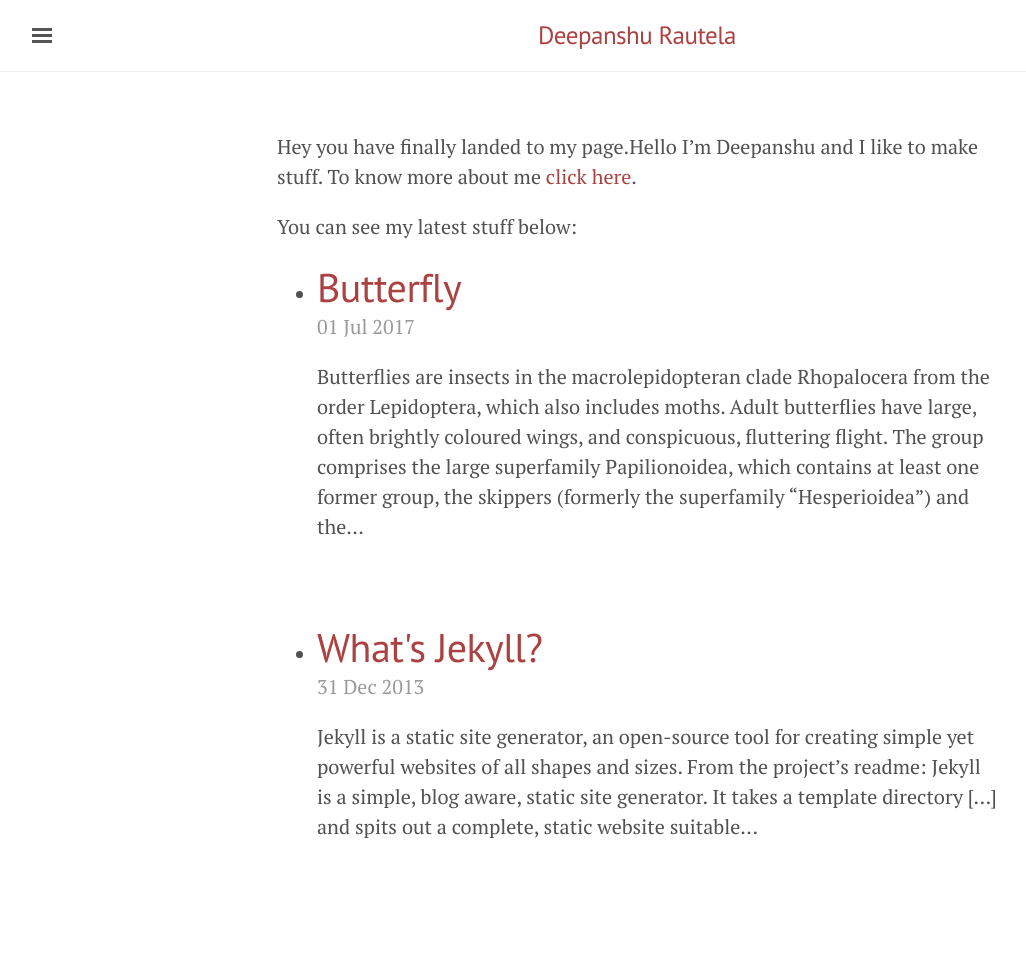
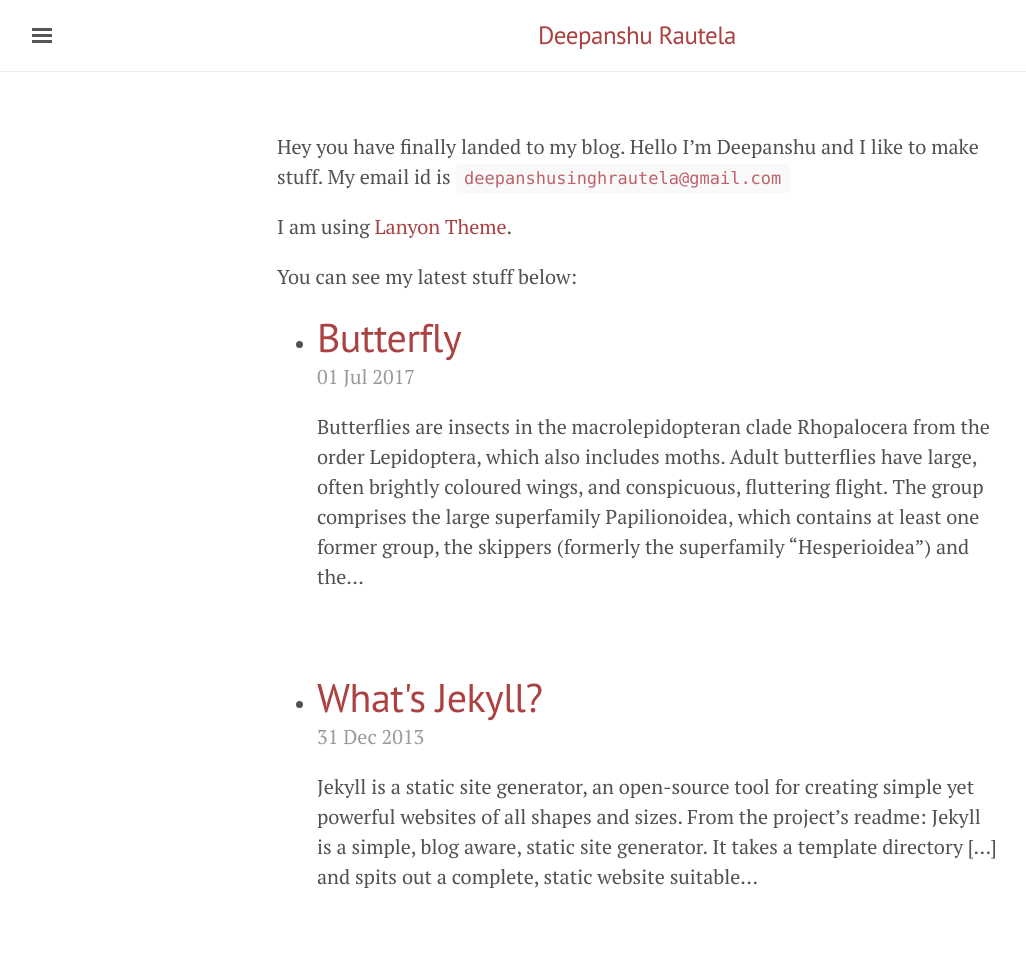
Before and after one commit to deepanshu99/deepanshu99.github.io, a Jekyll site: the page built from index.md, in a window 1280 px wide. Shown: the whole page, without its empty margins (3-1029 px from the left). Built offline with Jekyll 4.4.1, drawn with Linux system fonts in a browser that asks for light colours; before the commit the page ends 922 px from its top, so only the background shows below that.

Commit message:
Cleaned Everything

```diff
--- a/index.md
+++ b/index.md
@@ -6,7 +6,9 @@ title: Home
 
 </style>
 
-Hey you have finally landed to my page.Hello I'm Deepanshu and I like to make stuff. To know more about me [click here]({{site.baseurl}}/contact).
+Hey you have finally landed to my blog. Hello I'm Deepanshu and I like to make stuff. My email id is `deepanshusinghrautela@gmail.com`
+
+I am using [Lanyon Theme](https://github.com/poole/lanyon).
 
 You can see my latest stuff below:
 
```
Also changed, not shown: contact.md (deleted, +0 -5 lines), 8 other files.
